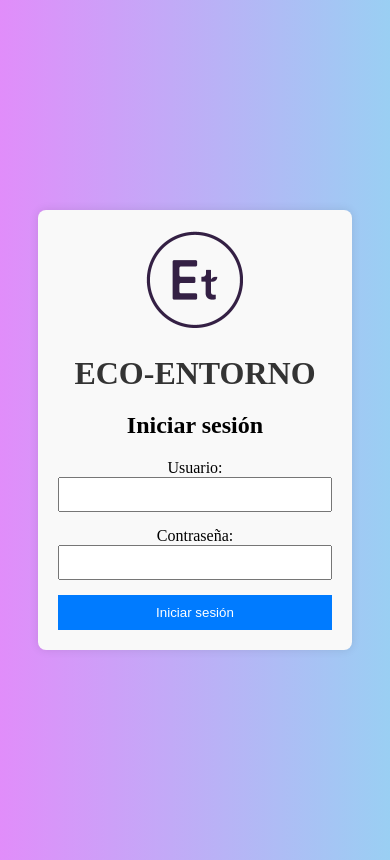
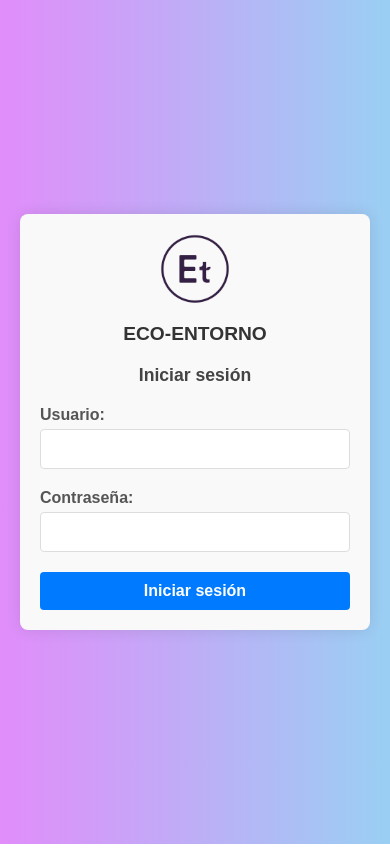
Before and after one commit to charlygitcod/FrontEnd_ecoentorno, a Vue app: page / in a window 390 px wide. Built offline with nearby package versions, Linux system fonts and the light colour scheme.

Commit message:
actualizacion de responsive

```diff
--- a/src/components/LoginRegistro.vue
+++ b/src/components/LoginRegistro.vue
@@ -96,57 +96,143 @@ const loginUsuario = async () => {
 <style>
 body {
   background: linear-gradient(to right, #e18dfa, #9acff3);
+  margin: 0;
+  padding: 0;
+  font-family: Arial, sans-serif;
 }
 
 .form-container {
   display: flex;
   justify-content: center;
   align-items: center;
-  height: 100vh;
+  min-height: 100vh;
+  padding: 20px;
+  box-sizing: border-box;
 }
 
 .form-wrapper {
   background-color: #f9f9f9;
-  padding: 20px;
+  padding: 30px;
   border-radius: 8px;
-  box-shadow: 0 0 10px rgba(0, 0, 0, 0.1);
+  box-shadow: 0 0 15px rgba(0, 0, 0, 0.1);
   text-align: center;
+  width: 100%;
+  max-width: 400px;
 }
 
 .logo {
-  width: 100px;
+  width: 80px;
   height: auto;
+  margin-bottom: 15px;
 }
 
 .app-name {
   color: #333;
-  margin-bottom: 20px;
+  margin: 0 0 20px 0;
+  font-size: 1.5rem;
+}
+
+h2 {
+  margin: 0 0 20px 0;
+  color: #444;
+  font-size: 1.3rem;
 }
 
 .form-group {
-  margin-bottom: 15px;
+  margin-bottom: 20px;
+  text-align: left;
+}
+
+.form-group label {
+  display: block;
+  margin-bottom: 5px;
+  color: #555;
+  font-weight: bold;
 }
 
 .form-input {
   width: 100%;
-  padding: 8px;
+  padding: 12px;
   box-sizing: border-box;
+  border: 1px solid #ddd;
+  border-radius: 4px;
+  font-size: 1rem;
+}
+
+.form-input:focus {
+  outline: none;
+  border-color: #007bff;
+  box-shadow: 0 0 5px rgba(0, 123, 255, 0.3);
 }
 
 .form-submit-button {
   background-color: #007bff;
   color: white;
-  padding: 10px;
+  padding: 12px;
   border: none;
+  border-radius: 4px;
   cursor: pointer;
   width: 100%;
+  font-size: 1rem;
+  font-weight: bold;
+  transition: background-color 0.3s;
+}
+
+.form-submit-button:hover {
+  background-color: #0056b3;
 }
 
 .form-error {
-  color: red;
+  color: #dc3545;
+  margin: 15px 0 0 0;
+  font-size: 0.9rem;
 }
 
 .form-success {
-  color: green;
+  color: #28a745;
+  margin: 15px 0 0 0;
+  font-size: 0.9rem;
+}
+
+/* Media Queries para diferentes tamaños de pantalla */
+@media (max-width: 768px) {
+  .form-wrapper {
+    padding: 25px;
+  }
+
+  .app-name {
+    font-size: 1.3rem;
+  }
+
+  h2 {
+    font-size: 1.1rem;
+  }
+}
+
+@media (max-width: 480px) {
+  .form-wrapper {
+    padding: 20px;
+    max-width: 90%;
+  }
+
+  .logo {
+    width: 70px;
+  }
+
+  .app-name {
+    font-size: 1.2rem;
+  }
+
+  .form-input, .form-submit-button {
+    padding: 10px;
+  }
+}
+
+@media (max-height: 600px) {
+  .form-container {
+    align-items: flex-start;
+    padding-top: 30px;
+    padding-bottom: 30px;
+  }
 }
 </style>
```
